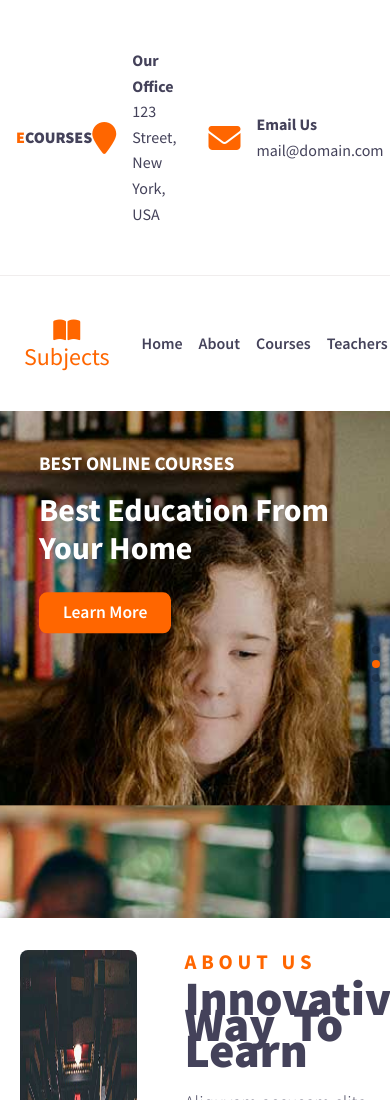
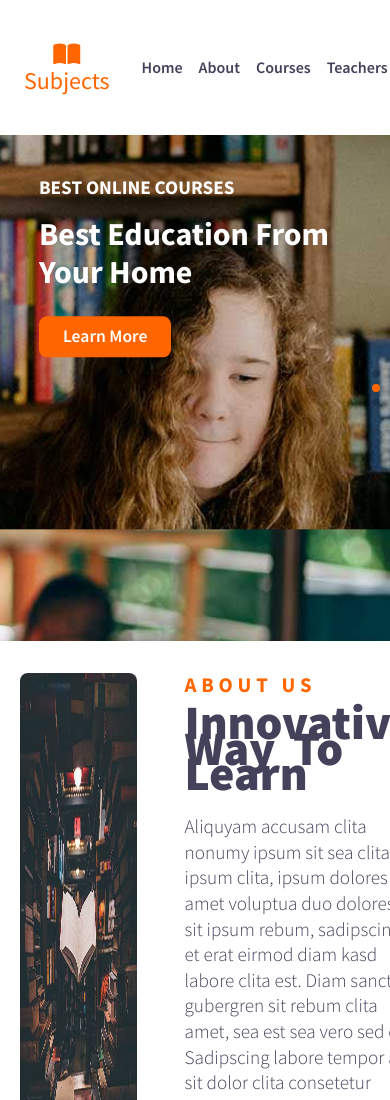
Before and after one commit to Ifeyosoye/Divetech, a plain HTML site: page index.html in a window 390 px wide. Shown: the top 1100 px of the page. Drawn offline with nearby package versions, Linux system fonts and the light colour scheme; a web font is replaced by a local one.

Commit message:
correction2

```diff
--- a/assets/css/style.css
+++ b/assets/css/style.css
@@ -414,7 +414,7 @@ html {
   padding-top: 0.5rem;
 }
 @media only screen and (max-width: 700px) {
-  .navbar .logo a {
+  /* .navbar .logo a {
     color: var(--secondary);
     font-weight: 800;
     font-size: 1rem;
@@ -429,25 +429,26 @@ html {
     align-items: center;
     justify-content: space-between;
     /* height: 2%; */
-  }
+  /* }
   .navbar .navcont .icon {
     color: var(--secondary);
     font-size: 2rem;
     margin-right: 1rem;
     /* margin-bottom: 3rem; */
-  }
+  /* }
   .navbar .navcont .iconcont {
     color: var(--primary);
     margin-bottom: 3rem;
     margin-right: 2rem;
     margin-top: 3rem;
-  }
+  } */
   .navbar {
     /* display: flex; */
-    align-items: center;
+    /* align-items: center;
     justify-content: space-between;
     height: 2%;
-    border-bottom: 0.1px solid #f0eded;
+    border-bottom: 0.1px solid #f0eded; */
+    display: none;
   }
 
   /* linkbar */
```
